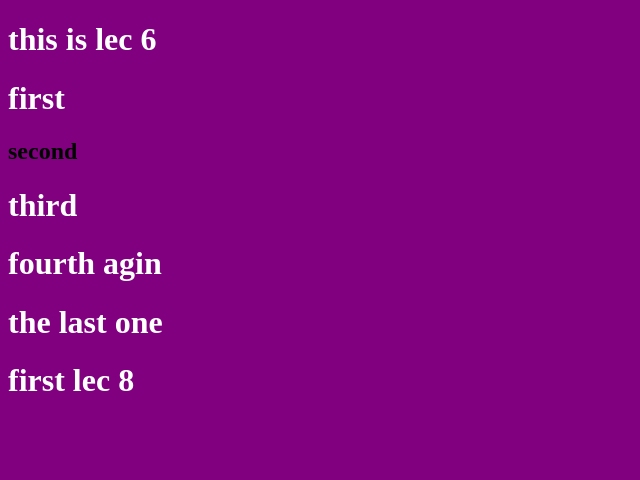
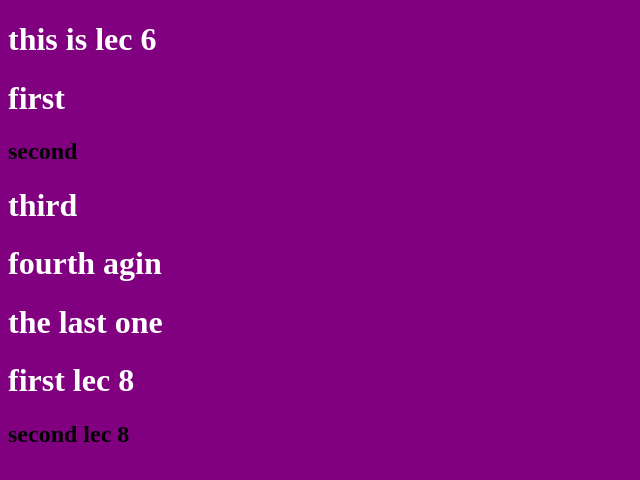
Before and after one commit to Ust-test/le7g2, a plain HTML site: page index.html in a window 1280 px wide. Shown: the whole page, without its empty margins (0-640 px from the left). Drawn offline with Linux system fonts and the light colour scheme.

Commit message:
add h2 to master

```diff
--- a/index.html
+++ b/index.html
@@ -14,5 +14,6 @@
     <h1>fourth agin</h1>
     <h1>the last one</h1>
     <h1>first lec 8</h1>
+    <h2>second lec 8</h2>
 </body>
 </html>
```
